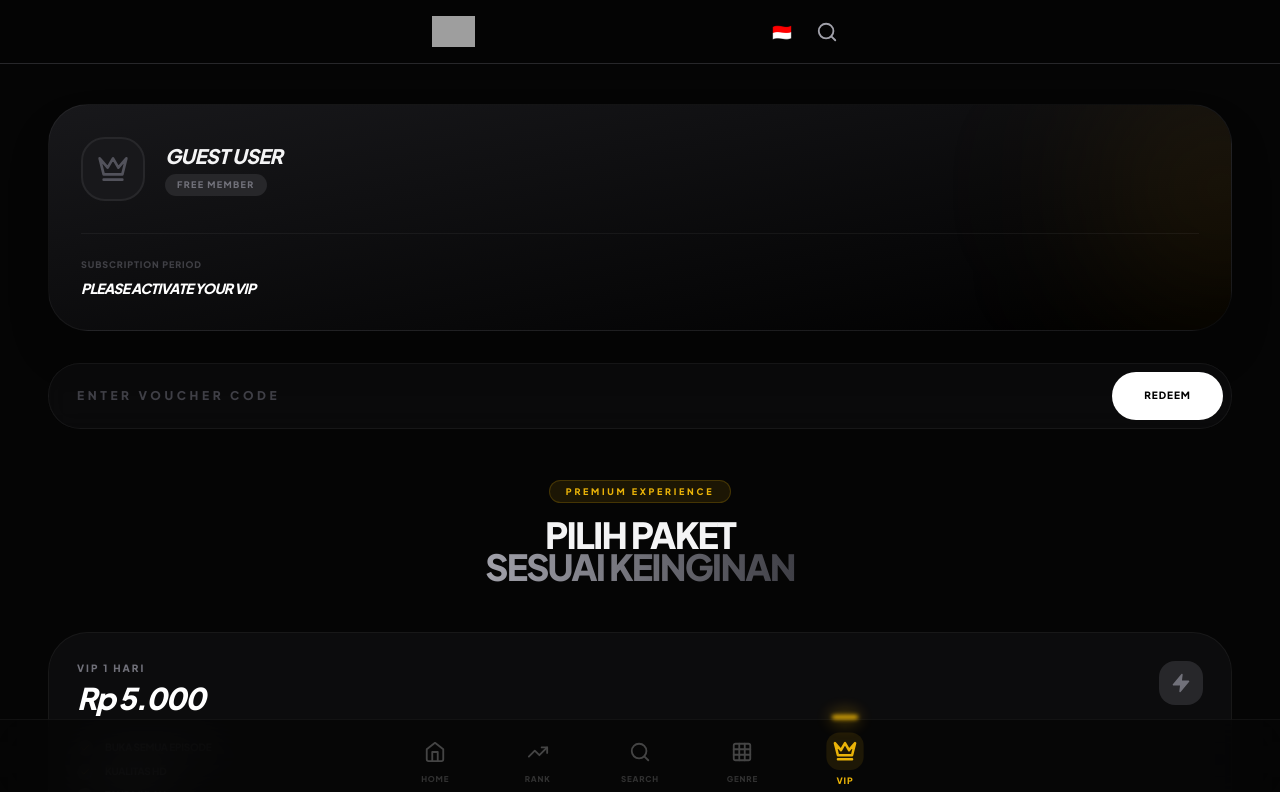
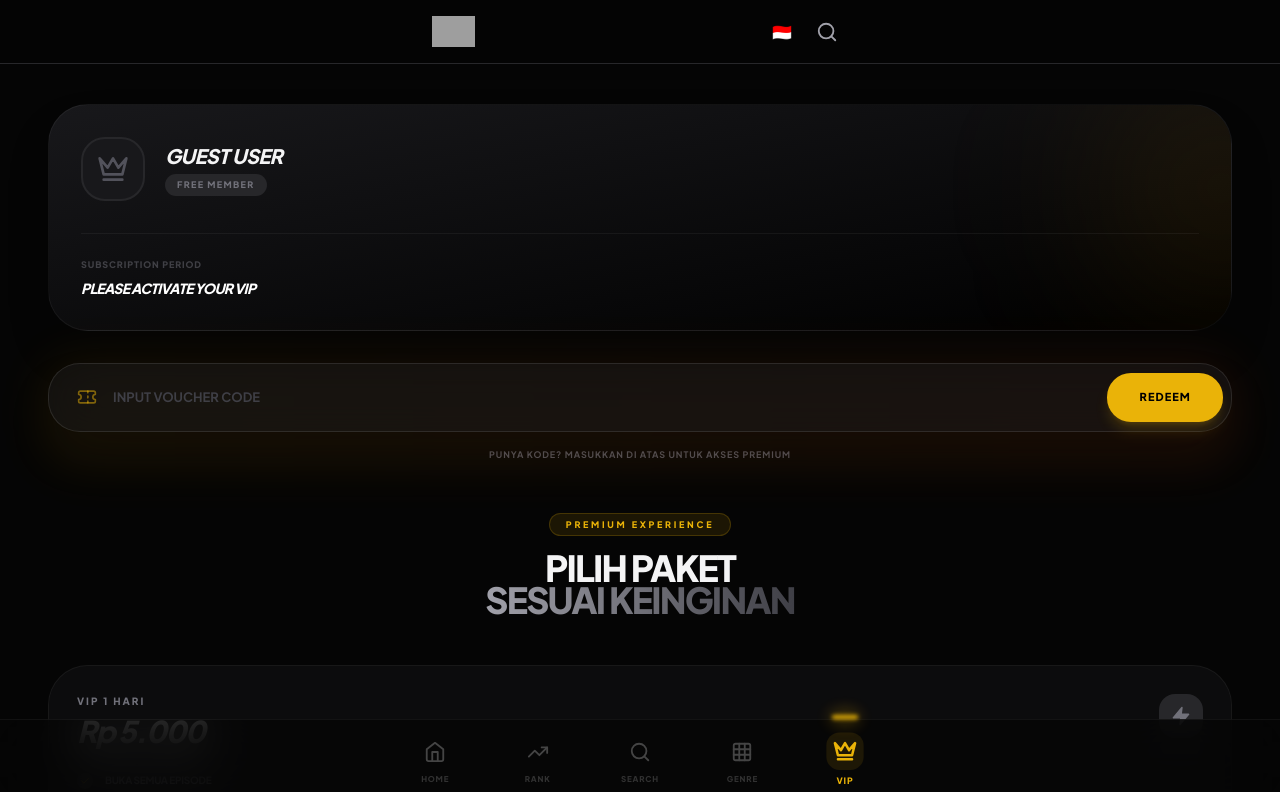
Before and after one commit to ellychan18/websitekita, a React (Vite) app: page /vip in a window 1280 px wide. Shown: the top 792 px of the page. Built offline with nearby package versions, Linux system fonts and the light colour scheme; grey boxes are pictures that could not be loaded.

Commit message:
Update Vip.tsx

```diff
--- a/src/pages/Vip.tsx
+++ b/src/pages/Vip.tsx
@@ -1,5 +1,5 @@
 import { useState, useEffect } from 'react';
-import { Crown, Check, Zap, Star, ShieldCheck, Gem, MessageCircle, Ticket } from 'lucide-react';
+import { Crown, Check, Zap, Star, ShieldCheck, Ticket, MessageCircle } from 'lucide-react';
 // Import data voucher
 import vipData from './userVip.json';
 
@@ -15,16 +15,13 @@ export default function Vip() {
   const [userData, setUserData] = useState<any>(null);
   const [licenseInput, setLicenseInput] = useState('');
 
-  // SESSION_KEY harus sama dengan di Watch.tsx Boskuh!
   const SESSION_KEY = '_app_session_v2';
 
-  // Sinkronisasi status member saat halaman dibuka
   useEffect(() => {
     const saved = localStorage.getItem(SESSION_KEY);
     if (saved) {
       try {
         const decoded = JSON.parse(atob(saved));
-        // Cari data terbaru dari JSON berdasarkan coupon
         const found = vipData.vouchers.find((v: any) => v.coupon === decoded.uid);
         if (found) {
           setUserData({
@@ -48,11 +45,9 @@ export default function Vip() {
       const today = new Date();
 
       if (expiryDate > today) {
-        // HITUNG SELISIH HARI SESUAI REQUEST BOSKUH
         const diffTime = Math.abs(expiryDate.getTime() - today.getTime());
         const diffDays = Math.ceil(diffTime / (1000 * 60 * 60 * 24));
 
-        // SIMPAN DATA (Pakai format yang sama dengan Watch.tsx)
         const secureData = {
           uid: found.coupon,
           exp: found.expired,
@@ -60,12 +55,8 @@ export default function Vip() {
         };
 
         localStorage.setItem(SESSION_KEY, btoa(JSON.stringify(secureData)));
-
         setUserData({ ...found, isVip: true });
-
-        // NOTIFIKASI GAHAR
         alert(`Berlangganan ${diffDays} Hari, Telah Berhasil!`);
-
         setLicenseInput('');
       } else {
         alert("Waduh, kode ini sudah EXPIRED Bos!");
@@ -78,7 +69,7 @@ export default function Vip() {
   return (
     <div className="pb-32 pt-6 px-4 bg-[#050505] min-h-screen text-zinc-100 font-sans">
 
-      {/* 1. DASHBOARD MEMBER (HEADER) */}
+      {/* 1. DASHBOARD MEMBER */}
       <div className="relative overflow-hidden bg-gradient-to-br from-zinc-900 to-black border border-white/5 rounded-[2.5rem] p-8 mb-8 shadow-2xl">
         <div className="absolute top-[-20%] right-[-10%] w-64 h-64 bg-yellow-600/10 blur-[80px] rounded-full" />
 
@@ -100,36 +91,41 @@ export default function Vip() {
 
         <div className="mt-8 pt-6 border-t border-white/5 relative z-10 flex justify-between items-end">
           <div>
-            <p className="text-[9px] text-zinc-500 font-black uppercase tracking-widest mb-1.5 opacity-50">
-              Subscription Period
-            </p>
+            <p className="text-[9px] text-zinc-500 font-black uppercase tracking-widest mb-1.5 opacity-50">Subscription Period</p>
             <p className="text-sm font-black text-white uppercase tracking-tighter italic">
-              {userData?.isVip
-                ? `Ends: ${userData.expired}`
-                : 'Please activate your VIP'}
+              {userData?.isVip ? `Ends: ${userData.expired}` : 'Please activate your VIP'}
             </p>
           </div>
           {userData?.isVip && <ShieldCheck size={24} className="text-yellow-500/50" />}
         </div>
       </div>
 
-      {/* 2. INPUT REDEEM */}
-      {!userData?.isVip && (
-        <div className="mb-12 group">
-          <div className="bg-zinc-900/30 border border-white/5 rounded-[2rem] p-2 flex gap-2 backdrop-blur-md focus-within:border-yellow-500/50 transition-all">
+      {/* 2. INPUT REDEEM GACOR */}
+      <div className="mb-12 relative">
+        <div className="absolute -inset-1 bg-gradient-to-r from-yellow-600/20 to-orange-600/20 rounded-[2.2rem] blur-xl opacity-50 group-focus-within:opacity-100 transition-opacity"></div>
+        <div className="relative bg-zinc-900/50 border border-white/10 rounded-[2rem] p-2 flex items-center backdrop-blur-xl shadow-2xl">
+          <div className="pl-5 text-yellow-500/50">
+            <Ticket size={20} />
+          </div>
           <input
             type="text"
-              placeholder="ENTER VOUCHER CODE"
+            placeholder="INPUT VOUCHER CODE"
             value={licenseInput}
             onChange={(e) => setLicenseInput(e.target.value.toUpperCase())}
-              className="flex-1 bg-transparent px-5 py-4 text-xs font-black tracking-[0.3em] text-yellow-500 outline-none placeholder:text-zinc-700"
+            onKeyDown={(e) => e.key === 'Enter' && handleRedeem()}
+            className="flex-1 bg-transparent px-4 py-4 text-[13px] font-black tracking-[0.3em] text-yellow-500 outline-none placeholder:text-zinc-700 placeholder:tracking-normal placeholder:font-bold"
           />
-            <button onClick={handleRedeem} className="bg-white text-black px-8 py-4 rounded-[1.5rem] font-black text-[10px] uppercase tracking-widest active:scale-95 transition-all hover:bg-yellow-500">
+          <button
+            onClick={handleRedeem}
+            className="bg-yellow-500 hover:bg-yellow-400 text-black px-8 py-4 rounded-[1.5rem] font-black text-[11px] uppercase tracking-widest shadow-lg shadow-yellow-500/20 active:scale-95 transition-all"
+          >
             Redeem
           </button>
         </div>
+        <p className="text-[9px] text-center mt-4 text-zinc-600 font-bold uppercase tracking-widest">
+          Punya kode? Masukkan di atas untuk akses Premium
+        </p>
       </div>
-      )}
 
       {/* 3. HERO PROMO */}
       <div className="text-center mb-12">
@@ -149,7 +145,6 @@ export default function Vip() {
                   {p.tag}
                 </div>
               )}
-
               <div className="flex justify-between items-start mb-6">
                 <div>
                   <h4 className="text-[10px] font-black uppercase tracking-[0.2em] text-zinc-500 mb-1">{p.title}</h4>
@@ -161,7 +156,6 @@ export default function Vip() {
                   <Zap size={20} fill="currentColor" />
                 </div>
               </div>
-
               <div className="space-y-2 mb-8">
                 {p.features.map((f, fi) => (
                   <div key={fi} className="flex items-center gap-3 text-[10px] font-bold text-zinc-400 uppercase tracking-tight">
@@ -172,7 +166,6 @@ export default function Vip() {
                   </div>
                 ))}
               </div>
-
               <a
                 href="https://t.me/leviiwashere"
                 target="_blank"
@@ -208,7 +201,6 @@ export default function Vip() {
           </div>
       </div>
 
-      {/* FOOTER */}
       <div className="text-center opacity-40 hover:opacity-100 transition-opacity">
         <p className="text-[9px] font-black uppercase tracking-[0.4em] mb-2">Developed for MyDracin</p>
         <p className="text-[8px] font-bold text-zinc-600 uppercase">Contact Admin: @leviiwashere</p>
```
Lines whose indentation alone changed are shown as unchanged.
